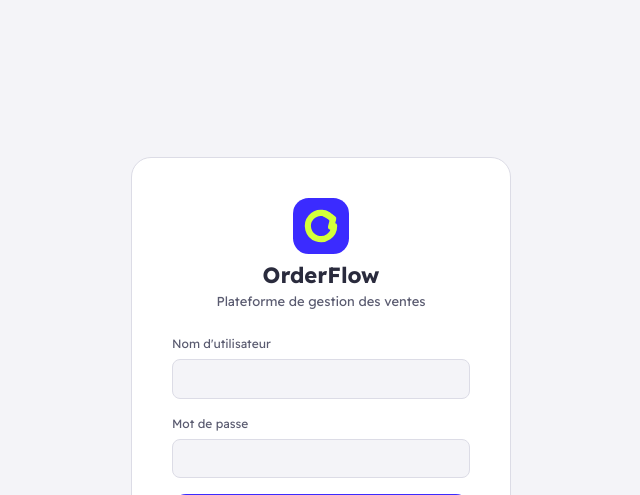
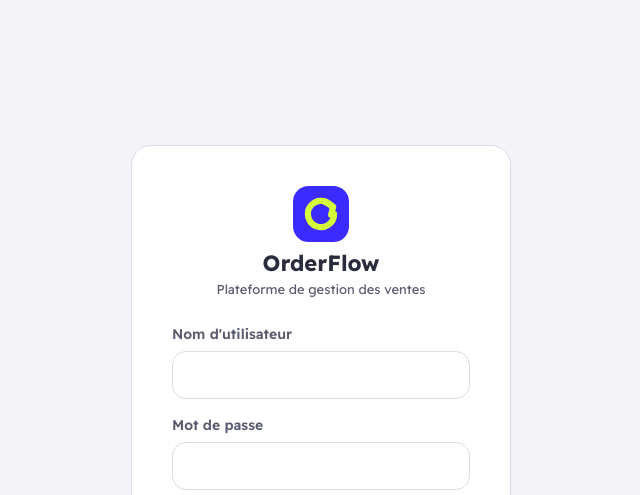
Before and after one commit to ll9391556-art/hiba-ecom-saas-new, a Flask app: page / in a window 1280 px wide. Shown: the top 495 px of the page, without its empty margins (319-959 px from the left). Run offline with Flask 3, Linux system fonts and the light colour scheme; some libraries are stand-ins or nearby versions.

Commit message:
design(d1): fields 48px, 14px corners, 16px text, brand focus ring
.form-control, .form-select, .search-input, .shop-sort, status select, chat and
rating textareas, and the inputs of the feature pages. White background, --line
border; 16px also stops iOS from zooming on focus.

Co-Authored-By: Claude Opus 5.5 <noreply@anthropic.com>

```diff
--- a/static/css/app.css
+++ b/static/css/app.css
@@ -54,10 +54,12 @@ tr:hover td{background:rgba(255,255,255,.02)}
 .bi{background:var(--st-delivered-bg);color:var(--st-delivered-fg)}
 .bs{background:var(--st-delivered-bg);color:var(--st-delivered-fg)}
 .form-group{margin-bottom:16px}
-.form-group label{display:block;font-size:12px;color:var(--muted);margin-bottom:6px}
-.form-control,.form-select{width:100%;background:var(--card2);border:1px solid var(--border);color:var(--text);border-radius:8px;padding:9px 12px;font-size:13px;transition:.2s}
-.form-control:focus,.form-select:focus{outline:none;border-color:var(--accent);box-shadow:0 0 0 3px rgba(37,99,235,.15)}
-.form-select option{background:var(--card2)}
+.form-group label{display:block;font-size:14px;font-weight:600;color:var(--muted);margin-bottom:6px}
+/* الحقول: 48px، زوايا 14، خط 16 (أقل من 16 يخلّي iOS يكبّر الصفحة) */
+.form-control,.form-select{width:100%;min-height:var(--h-field);background:var(--white);border:1px solid var(--line);color:var(--ink);border-radius:var(--r-field);padding:10px 14px;font-family:inherit;font-size:16px;line-height:1.4;transition:border-color .2s,box-shadow .2s}
+.form-control::placeholder,.search-input::placeholder{color:#8A8BA0}
+.form-control:focus,.form-select:focus{outline:none;border-color:var(--brand);box-shadow:var(--focus-ring)}
+.form-select option{background:var(--white);color:var(--ink)}
 /* الأزرار: 48px، زوايا 14، خط 16 (Main.dc.html) */
 .btn-primary,.btn-volt,.btn-outline,.btn-danger,.btn-success{display:inline-flex;align-items:center;justify-content:center;gap:8px;font-family:inherit;font-weight:600;line-height:1.2;cursor:pointer;transition:background .2s,color .2s,border-color .2s,box-shadow .2s}
 .btn-primary{background:var(--brand);color:#fff;border:0;min-height:var(--h-btn);padding:0 22px;border-radius:var(--r-btn);font-size:16px}
@@ -85,8 +87,8 @@ html[dir=rtl] .modal-close{right:auto;left:16px}
 .login-box h2{font-size:22px;font-weight:700;margin-bottom:4px}
 .login-box p{font-size:13px;color:var(--muted);margin-bottom:24px}
 .err-msg{background:rgba(239,68,68,.12);border:1px solid rgba(239,68,68,.3);color:#ef4444;padding:10px;border-radius:8px;font-size:12px;margin-top:12px}
-.search-input{background:var(--card2);border:1px solid var(--border);color:var(--text);border-radius:8px;padding:8px 12px;font-size:13px;width:220px}
-.search-input:focus{outline:none;border-color:var(--accent)}
+.search-input{min-height:var(--h-field);background:var(--white);border:1px solid var(--line);color:var(--ink);border-radius:var(--r-field);padding:10px 14px;font-family:inherit;font-size:16px;width:240px;max-width:100%}
+.search-input:focus{outline:none;border-color:var(--brand);box-shadow:var(--focus-ring)}
 .plan-gate{text-align:center;padding:60px 20px;color:var(--muted)}
 .plan-gate i{font-size:56px;opacity:.3;margin-bottom:16px;display:block}
 .plan-card{background:var(--card);border:1px solid var(--border);border-radius:16px;padding:28px;transition:.2s;position:relative}
@@ -146,7 +148,7 @@ html[dir=rtl] .modal-close{right:auto;left:16px}
 .shop-chip{background:var(--card);border:1px solid var(--border);color:var(--muted);padding:6px 14px;border-radius:20px;font-size:12px;cursor:pointer;white-space:nowrap;transition:.2s}
 .shop-chip:hover{border-color:var(--accent)}
 .shop-chip.active{background:var(--accent);color:#fff;border-color:var(--accent)}
-.shop-sort{background:var(--card2);border:1px solid var(--border);color:var(--text);border-radius:8px;padding:7px 10px;font-size:12px}
+.shop-sort{min-height:var(--h-btn-sm);background:var(--white);border:1px solid var(--line);color:var(--ink);border-radius:var(--r-field);padding:0 12px;font-family:inherit;font-size:16px}
 .shop-track-link{font-size:12px;color:var(--accent);cursor:pointer;font-weight:700;white-space:nowrap}
 .pdp-overlay{display:none;position:fixed;inset:0;background:rgba(0,0,0,.75);z-index:9200;align-items:center;justify-content:center;padding:16px}
 .pdp-overlay.open{display:flex}
@@ -167,7 +169,7 @@ html[dir=rtl] .modal-close{right:auto;left:16px}
 .rate-widget{background:var(--card);border:1px solid var(--border);border-radius:10px;padding:10px;margin-top:8px}
 .rate-stars{font-size:22px;letter-spacing:4px;cursor:pointer;color:var(--border);user-select:none}
 .rate-stars span.filled{color:#f59e0b}
-.rate-comment{width:100%;background:var(--card2);border:1px solid var(--border);color:var(--text);border-radius:8px;padding:8px;font-size:12px;margin-top:8px;resize:vertical;min-height:50px}
+.rate-comment{width:100%;background:var(--white);border:1px solid var(--line);color:var(--ink);border-radius:var(--r-field);padding:10px 14px;font-family:inherit;font-size:16px;margin-top:8px;resize:vertical;min-height:72px}
 .review-item{border-bottom:1px solid var(--border);padding:10px 0}
 .review-item:last-child{border-bottom:none}
 .thumb-row{display:flex;gap:8px;flex-wrap:wrap;margin-top:8px}
@@ -192,7 +194,8 @@ html[dir=rtl] .modal-close{right:auto;left:16px}
 @keyframes spin{to{transform:rotate(360deg)}}
 .empty-state{text-align:center;padding:60px;color:var(--muted);font-size:14px}
 .empty-state i{font-size:48px;opacity:.3;display:block;margin-bottom:12px}
-select.status-sel{background:var(--card2);border:1px solid var(--border);color:var(--text);border-radius:6px;padding:4px 8px;font-size:12px;cursor:pointer}
+select.status-sel:focus,.shop-sort:focus,.rate-comment:focus,.conv-chat-input textarea:focus{outline:none;border-color:var(--brand);box-shadow:var(--focus-ring)}
+select.status-sel{min-height:var(--h-btn-sm);background:var(--white);border:1px solid var(--line);color:var(--ink);border-radius:var(--r-field);padding:0 10px;font-family:inherit;font-size:16px;cursor:pointer}
 .messages-wrap{display:flex;gap:16px;height:calc(100vh - 160px);min-height:500px}
 .conv-list-wrap{width:300px;flex-shrink:0;background:var(--card);border:1px solid var(--border);border-radius:14px;display:flex;flex-direction:column;overflow:hidden}
 .conv-list-head{padding:14px 16px;border-bottom:1px solid var(--border);font-weight:700;font-size:14px}
@@ -217,7 +220,7 @@ select.status-sel{background:var(--card2);border:1px solid var(--border);color:v
 .msg-out .msg-bubble{background:var(--accent);color:#fff;border-bottom-right-radius:4px}
 .msg-meta{font-size:9px;opacity:.7;margin-top:4px}
 .conv-chat-input{padding:12px 16px;border-top:1px solid var(--border);display:flex;gap:8px}
-.conv-chat-input textarea{flex:1;background:var(--card2);border:1px solid var(--border);color:var(--text);border-radius:10px;padding:9px 12px;font-size:13px;resize:none;min-height:40px;max-height:100px;font-family:inherit}
+.conv-chat-input textarea{flex:1;background:var(--white);border:1px solid var(--line);color:var(--ink);border-radius:var(--r-field);padding:10px 14px;font-size:16px;resize:none;min-height:var(--h-field);max-height:120px;font-family:inherit}
 .conv-back-btn{display:none;background:none;border:none;color:var(--accent);font-size:13px;cursor:pointer;font-weight:700}
 @media(max-width:768px){
   .messages-wrap{flex-direction:column;height:auto}
--- a/static/features/assistant.html
+++ b/static/features/assistant.html
@@ -28,8 +28,8 @@ display:flex;flex-direction:column;overflow:hidden;min-height:0;box-shadow:var(-
 .user .bubble{background:var(--accent);color:#fff;border-bottom-left-radius:4px}
 .assistant .bubble{background:var(--card2);color:var(--text);border-bottom-right-radius:4px}
 .input-row{display:flex;gap:8px;padding:12px 16px;border-top:1px solid var(--border)}
-textarea{flex:1;background:var(--card2);border:1px solid var(--border);color:var(--text);
-border-radius:10px;padding:10px 12px;font-size:13px;resize:none;min-height:42px;font-family:inherit}
+textarea{flex:1;background:var(--white);border:1px solid var(--border);color:var(--text);
+border-radius:var(--r-field);padding:10px 14px;font-size:16px;resize:none;min-height:var(--h-field);font-family:inherit}
 button{background:var(--accent);color:#fff;border:none;border-radius:10px;padding:0 18px;
 font-size:13px;font-weight:700;cursor:pointer}
 button:disabled{opacity:.5;cursor:not-allowed}
--- a/static/features/discounts.html
+++ b/static/features/discounts.html
@@ -23,8 +23,8 @@ h1{font-size:21px;font-weight:800;margin-bottom:18px;display:flex;align-items:ce
 .card h3{margin-bottom:16px;font-size:14px;font-weight:700;color:var(--ink);display:flex;align-items:center;gap:6px}
 .row{display:grid;grid-template-columns:repeat(auto-fit,minmax(140px,1fr));gap:12px;margin-bottom:14px}
 label{display:block;font-size:11px;color:var(--muted);margin-bottom:6px;font-weight:600}
-input,select{width:100%;background:var(--card2);border:1px solid var(--border);color:var(--text);
-  border-radius:10px;padding:9px 12px;font-size:13px;transition:.15s}
+input,select{width:100%;background:var(--white);border:1px solid var(--border);color:var(--text);
+  border-radius:var(--r-field);padding:10px 14px;font-size:16px;transition:.15s;font-family:inherit}
 input:focus,select:focus{outline:none;border-color:var(--accent);box-shadow:0 0 0 3px var(--accent-soft)}
 button{background:linear-gradient(135deg,var(--accent),var(--accent2));color:#fff;border:none;border-radius:10px;
   padding:10px 20px;font-size:13px;font-weight:700;cursor:pointer;box-shadow:0 6px 16px -6px rgba(59,43,255,.35);
--- a/static/features/shipping.html
+++ b/static/features/shipping.html
@@ -19,8 +19,8 @@ h1{font-size:20px;margin-bottom:16px}
 .card{background:var(--card);border:1px solid var(--border);border-radius:14px;padding:22px;margin-bottom:16px}
 .field{margin-bottom:14px}
 label{display:block;font-size:12px;color:var(--muted);margin-bottom:6px}
-input{width:100%;background:var(--card2);border:1px solid var(--border);color:var(--text);
-border-radius:8px;padding:9px 12px;font-size:13px}
+input{width:100%;background:var(--white);border:1px solid var(--border);color:var(--text);
+border-radius:var(--r-field);padding:10px 14px;font-size:16px;font-family:inherit}
 button{background:var(--accent);color:#fff;border:none;border-radius:8px;padding:10px 22px;
 font-size:13px;font-weight:700;cursor:pointer}
 .btn-danger{background:var(--st-refused-bg);color:var(--st-refused-fg);border:1px solid var(--st-refused-bg);margin-right:8px}
--- a/static/features/support.html
+++ b/static/features/support.html
@@ -22,10 +22,10 @@ h1{font-size:21px;font-weight:800;margin-bottom:18px;display:flex;align-items:ce
   margin-bottom:18px;box-shadow:var(--shadow)}
 .card h3{margin-bottom:12px;font-size:14px;font-weight:700;color:var(--ink);display:flex;align-items:center;gap:6px}
 label{display:block;font-size:12px;color:var(--muted);margin-bottom:6px;font-weight:600}
-select,textarea{width:100%;background:var(--card2);border:1px solid var(--border);color:var(--text);
-  border-radius:10px;padding:10px 12px;font-size:13px;font-family:inherit;transition:.15s}
+select,textarea{width:100%;background:var(--white);border:1px solid var(--border);color:var(--text);
+  border-radius:var(--r-field);padding:10px 14px;font-size:16px;font-family:inherit;transition:.15s}
 select:focus,textarea:focus{outline:none;border-color:var(--accent);box-shadow:0 0 0 3px var(--accent-soft)}
-textarea{min-height:120px;resize:vertical;margin-top:14px}
+textarea{min-height:120px;resize:vertical;margin-top:14px;font-family:inherit}
 button{background:linear-gradient(135deg,var(--accent),var(--accent2));color:#fff;border:none;border-radius:10px;
   padding:10px 22px;font-size:13px;font-weight:700;cursor:pointer;margin-top:14px;
   box-shadow:0 6px 16px -6px rgba(59,43,255,.35);transition:.15s}
--- a/static/features/tracking.html
+++ b/static/features/tracking.html
@@ -24,8 +24,8 @@ h1{font-size:21px;font-weight:800;margin-bottom:18px;display:flex;align-items:ce
 label{display:flex;align-items:center;gap:8px;font-size:13px;color:var(--text);margin-bottom:6px;font-weight:700}
 .hint{font-size:11.5px;color:var(--muted);margin-bottom:18px;line-height:1.7;
   background:var(--card2);border:1px solid var(--border);border-radius:10px;padding:12px 14px}
-input{width:100%;background:var(--card2);border:1px solid var(--border);color:var(--text);
-  border-radius:10px;padding:9px 12px;font-size:13px;transition:.15s}
+input{width:100%;background:var(--white);border:1px solid var(--border);color:var(--text);
+  border-radius:var(--r-field);padding:10px 14px;font-size:16px;transition:.15s;font-family:inherit}
 input:focus{outline:none;border-color:var(--accent);box-shadow:0 0 0 3px var(--accent-soft)}
 button{background:linear-gradient(135deg,var(--accent),var(--accent2));color:#fff;border:none;border-radius:10px;
   padding:10px 22px;font-size:13px;font-weight:700;cursor:pointer;margin-top:6px;
```
Also changed, not shown: tests/test_design_d1.py (+31 -0 lines).
